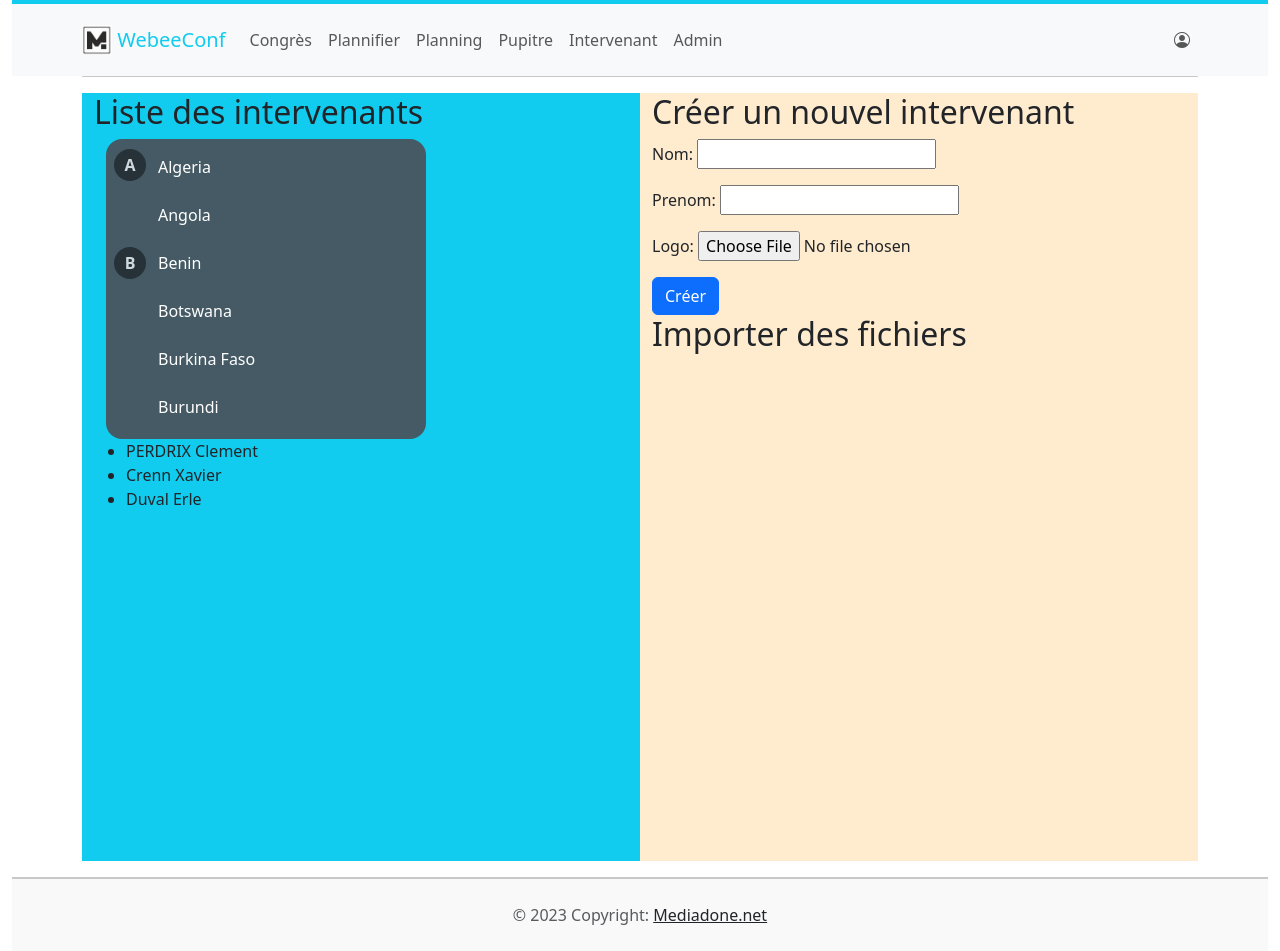
After one commit to Wuake/turbo-octo-guacamole, a Django app: page /planning/intervenant in a window 1280 px wide. The commit adds this page. Run offline with Django 4.2, Linux system fonts and the light colour scheme; data comes from the database, SQL or seed files in the repository; both versions use the stored data as it was after the commit; some libraries are stand-ins or nearby versions.

```diff
--- a/planning/forms.py
+++ b/planning/forms.py
@@ -21,6 +21,15 @@ class PresentationForm(forms.Form):
     id = forms.CharField(label='', initial=-1,widget=forms.TextInput(attrs={'type': 'hidden', 'id':"pres_id"}) )
     name = forms.CharField(label='',widget=forms.TextInput(attrs={'placeholder': 'Titre de la présentation', 'id':"pres_name"}) )
     duration = forms.CharField(label='',widget=forms.TextInput(attrs={'placeholder': 'Durée de la présentation', 'id':"pres_duration"}) )
+    fichier_pptx = forms.FileField(label='', widget=forms.FileInput(attrs={'id': "pres_fichier"}))
     author = forms.ModelChoiceField(queryset=Intervenant.objects.all(), label='',widget=forms.Select(attrs={'placeholder': 'Auteurs', 'id':"pres_author"}) )
     author1 = forms.ModelChoiceField(queryset=Intervenant.objects.all(), label='',widget=forms.Select(attrs={'placeholder': 'Auteurs', 'id':"pres_author1"}) )
     author2 = forms.ModelChoiceField(queryset=Intervenant.objects.all(), label='',widget=forms.Select(attrs={'placeholder': 'Auteurs', 'id':"pres_author2"}) )
+
+
+
+
+class IntervenantForm(forms.ModelForm):
+    class Meta:
+        model = Intervenant
+        fields = '__all__'
--- a/planning/models.py
+++ b/planning/models.py
@@ -1,5 +1,6 @@
 from django.core.exceptions import ValidationError
 from django.db import models
+from django.core.validators import FileExtensionValidator
 from django.utils.timezone import now
 
 class Congress(models.Model):
@@ -61,6 +62,9 @@ class Presentation(models.Model):
 	title = models.CharField(max_length=250, default=".............")
 	# author = models.CharField(max_length=100,  default="........d.....")
 	duration = models.SmallIntegerField(default=30)
+	fichier_pptx = models.FileField(upload_to='documents', validators=[FileExtensionValidator(['pptx'])], null=True, blank=True)
+
+
 
 	def __str__(self):
 		return self.title
--- a/planning/templates/planning/create.html
+++ b/planning/templates/planning/create.html
@@ -164,8 +164,10 @@
       "author1": document.getElementById("pres_author1").value,
       "author2": document.getElementById("pres_author2").value,
       "duration": document.getElementById("pres_duration").value,
+      "fichier": document.getElementById("pres_fichier").files[0].name,
       "date": date_sel,
     });
+    console.log(document.getElementById("pres_fichier").files)
     fetch(url, {
       method: "POST",
       credentials: 'same-origin',
@@ -180,6 +182,7 @@
     });
 
     console.log(document.getElementById("pres_author").value)
+    console.log(document.getElementById("pres_fichier").value)
     console.log(document.getElementById("pres_author1").value)
     console.log(document.getElementById("pres_author2").value)
 
@@ -262,6 +265,7 @@
         }
       })
   }
+
   //On va chercher la liste des jours et on les affiche un par un
   function construct_rooms(room) {
 
@@ -305,7 +309,7 @@
           <div class="d-flex w-100 justify-content-between">
             <h5 class="mb-1">  ${ pres.author } </h5>
             <span class=" float-end">  <small> ${ pres.duration } min &nbsp;&nbsp; </small>
-              <a href="#"  onclick="editPres( '${ pres.id }',' ${ pres.title }',' ${ pres.duration }',' ${ pres.author_id }')" class=" bi-pencil-fill text-secondary"></a>
+              <a href="#"  onclick="editPres( '${ pres.id }','${ pres.title }','${ pres.duration }','${ pres.author_id }')" class=" bi-pencil-fill text-secondary"></a>
             </span>
           </div>
           <div class="d-flex w-100 justify-content-between">
--- /dev/null
+++ b/planning/templates/planning/intervenant.html
@@ -0,0 +1,84 @@
+{% extends 'Planning/base.html' %}
+{% load static %}
+{% block title%}Webeeconf{% endblock %}
+
+{% block body %}
+
+<div class="container">
+    <div class="row">
+        <hr>
+
+        <div class="col-md-6 intervenant_list">
+            <h2>Liste des intervenants</h2>
+
+            <div class="container">
+                <div class="floating-stack">
+                  <dl>
+                    <dt>A</dt>
+                    <dd>Algeria</dd>
+                    <dd>Angola</dd>
+
+                    <dt>B</dt>
+                    <dd>Benin</dd>
+                    <dd>Botswana</dd>
+                    <dd>Burkina Faso</dd>
+                    <dd>Burundi</dd>
+
+                    <dt>C</dt>
+                    <dd>Cabo Verde</dd>
+                    <dd>Cameroon</dd>
+                    <dd>Central African Republic</dd>
+                    <dd>Chad</dd>
+                    <dd>Comoros</dd>
+                    <dd>Congo, Democratic Republic of the</dd>
+                    <dd>Congo, Republic of the</dd>
+                    <dd>Cote d'Ivoire</dd>
+
+                    <dt>D</dt>
+                    <dd>Djibouti</dd>
+
+                    <dt>E</dt>
+                    <dd>Egypt</dd>
+                    <dd>Equatorial Guinea</dd>
+                    <dd>Eritrea</dd>
+                    <dd>Eswatini (formerly Swaziland)</dd>
+                    <dd>Ethiopia</dd>
+                  </dl>
+                </div>
+              </div>
+
+            <ul>
+                {% for intervenant in intervenants %}
+                    <li>{{ intervenant.nom }} {{ intervenant.prenom }}</li>
+                {% empty %}
+                    <li>Aucun intervenant trouvé.</li>
+                {% endfor %}
+            </ul>
+        </div>
+
+        <div class="col-md-6 intervenant_create">
+            <div class="col_md-12">
+                <h2>Créer un nouvel intervenant</h2>
+
+
+
+                <form method="post">
+                    {% csrf_token %}
+                    {{ form.as_p }}
+
+                    <button type="submit" class="btn btn-primary">Créer</button>
+                </form>
+            </div>
+
+            <div class="col-md-12">
+                <h2>Importer des fichiers</h2>
+
+                <!-- code HTML pour importer des fichiers -->
+            </div>
+        </div>
+
+
+    </div>
+</div>
+
+{% endblock %}
--- a/planning/urls.py
+++ b/planning/urls.py
@@ -6,6 +6,9 @@ app_name='planning'
 urlpatterns = [
     path('create', views.create, name='create'),
     path('show', views.show_plan, name='show'),
+    path('intervenant', views.show_intervenant, name='intervenant'),
+    path('pupitre', views.show_pupitre, name='pupitre'),
+    path('open_pres', views.ouvrir_presentation, name='open_pres'),
     path('congres', views.addcongres, name='congres'),
     path("pajax/<int:pk>/<slug:date>", views.ajax_load_planning, name="planning-ajax"),
     path("sajax/<int:pk>/", views.ajax_add_session, name="session-ajax"),
--- a/planning/views.py
+++ b/planning/views.py
@@ -1,6 +1,7 @@
 from django.shortcuts import render, get_object_or_404, redirect
 #from django.contrib.auth.decorators import login_required
 from django.http import Http404
+import socket
 from django.db.models import Q
 from django.http.response import JsonResponse
 from django.contrib import messages
@@ -10,7 +11,7 @@ import json
 # Create your views here.
 
 from .models import *
-from .forms import CongressForm, SessionForm, PresentationForm
+from .forms import CongressForm, SessionForm, PresentationForm, IntervenantForm
 
 def addOneRoom(new):
     # * Si il y a plusieurs congres,
@@ -95,6 +96,43 @@ def show_plan(request):
     congres = Congress.objects.get()
     rooms = Room.objects.filter(congress__pk=congres.pk)
     return render(request, 'Planning/show.html', {'rooms': rooms})
+
+def show_pupitre(request):
+    congres = Congress.objects.get()
+    rooms = Room.objects.filter(congress__pk=congres.pk)
+    days = Day.objects.filter(congress__pk=congres.pk)
+    pform = PresentationForm()
+    sform = SessionForm()
+    return render(request, "Planning/pupitre.html", {'rooms': rooms,'days': days,"sess_form":sform, "pres_form":pform})
+
+def show_intervenant(request):
+    # récupération de tous les intervenants existants
+    intervenants = Intervenant.objects.all()
+
+    # vérification si la méthode de la requête est POST
+    if request.method == 'POST':
+        # création d'un formulaire à partir de la requête POST
+        form = IntervenantForm(request.POST)
+
+        # vérification si le formulaire est valide
+        if form.is_valid():
+            # sauvegarde de l'intervenant créé
+            form.save()
+
+            # redirection vers la page affichant tous les intervenants
+            return redirect('show_intervenant')
+    else:
+        # création d'un formulaire vide
+        form = IntervenantForm()
+
+    # contexte à transmettre au template
+    context = {
+        'intervenants': intervenants,
+        'form': form,
+    }
+
+    # rendu du template
+    return render(request, 'Planning/intervenant.html', context)
 
 """
 #@login_required
@@ -187,6 +225,8 @@ def ajax_load_rooms(request):
     return JsonResponse(rooms_list, safe=False)
 
 
+
+
 #@login_required
 def ajax_add_session(request, pk):
     response_data = {}
@@ -250,13 +290,19 @@ def ajax_add_pres(request, pk):
     response_data = {}
     today = date.today()
     if request.method == 'POST':
+        fichier = request.FILES['fichier_pptx']
+        print(fichier)
         jsonbody = json.loads(request.body)
+
+        print(request.body)
 
         response_data['title'] = jsonbody['title']
         response_data['time2'] = jsonbody['duration']
+        # response_data['fichier'] = jsonbody['fichier']
         response_data['author'] = jsonbody['author']
         response_data['author1'] = jsonbody['author1']
         response_data['author2'] = jsonbody['author2']
+
 
         # ! REGLER LE BUG DE MODIFICATION DES INFORMATIONS DE PRESENTATION
 
@@ -273,14 +319,16 @@ def ajax_add_pres(request, pk):
 
             # new.author=jsonbody['author']
             new.duration=jsonbody['duration']
+            # new.fichier = jsonbody['fichier']
             InterPresent.objects.filter(id_presentation=new).delete()
             new.save()
         else :
-
+            print(jsonbody["fichier"])
             new =  Presentation.objects.create( session_id = pk,
                                                 title = jsonbody['title'],
                                                 # author= jsonbody['author'],
                                                 duration= jsonbody['duration'],
+                                                # fichier_pptx = jsonbody['fichier'],
                                                 )
 
 
@@ -354,3 +402,36 @@ def ajax_del_pres(request, pk):
             Presentation.objects.filter(id=pk).delete()
 
     return JsonResponse({}, safe=False)
+
+def open_ppt(host, ppt_file):
+    host = host
+    port = 5000
+    message = f"open_ppt@{ppt_file}".encode()
+    # create socket
+    with socket.socket(socket.AF_INET, socket.SOCK_STREAM) as sock:
+        # connect to server
+        sock.connect((host, port))
+        # send string to server
+        sock.sendall(message)
+        # get server response
+        response = sock.recv(1024)
+        # decode the response and return it
+        return response.decode()
+
+
+
+def ouvrir_presentation(request):
+
+    data = json.loads(request.body)
+    id_pres = data.get('id', '')
+    print(id_pres)
+
+    presentation = Presentation.objects.get(id=id_pres)
+    print(presentation)
+    fichier_pptx = presentation.fichier_pptx
+    print(fichier_pptx.path)
+
+    open_ppt("192.168.0.162", fichier_pptx.path)
+
+
+    return JsonResponse({"success": True})
--- a/static/css/styles.css
+++ b/static/css/styles.css
@@ -56,3 +56,76 @@ background: #eee;
 	margin-bottom: 0em;
 	border-width: 2px;
   }
+
+.intervenant_list {
+	background-color: #1ce;
+	height: 48rem;
+}
+
+
+.intervenant_create {
+	background-color: blanchedalmond;
+	height: 48rem;
+}
+
+.floating-stack {
+	background: #455a64;
+	color: #fff;
+	height: 300px;
+	width: 320px;
+	border-radius: 1rem;
+	overflow-y: auto;
+  }
+
+  .floating-stack > dl {
+	margin: 0 0 1rem;
+	display: grid;
+	grid-template-columns: 2.5rem 1fr;
+	align-items: center;
+  }
+
+  .floating-stack dt {
+	position: sticky;
+	top: 0.5rem;
+	left: 0.5rem;
+	font-weight: bold;
+	background: #263238;
+	color: #cfd8dc;
+	height: 2rem;
+	width: 2rem;
+	border-radius: 50%;
+	padding: 0.25rem 1rem;
+	grid-column: 1;
+	display: inline-flex;
+	align-items: center;
+	justify-content: center;
+	box-sizing: border-box;
+  }
+
+  .floating-stack dd {
+	grid-column: 2;
+	margin: 0;
+	padding: 0.75rem;
+  }
+
+  .floating-stack > dl:first-of-type > dd:first-of-type {
+	margin-top: 0.25rem;
+  }
+
+  .presta{
+	display: flex;
+  }
+
+#part1_pres{
+	width: 50%;
+	height: 100%;
+}
+#part2_pres{
+	display: flex;
+	justify-content: center;
+	width: 50%;
+}
+#btn-lancement{
+	cursor: pointer;
+	color: rgb(57, 170, 46);
+}
--- a/templates/layouts/_nav.html
+++ b/templates/layouts/_nav.html
@@ -16,7 +16,14 @@
           <a class="nav-link" href="{% url 'planning:create' %}"> Plannifier </a>
         </li>
         <li class="nav-item">
-          <a class="nav-link" href="{% url 'planning:show' %}"> planning </a>
+          <a class="nav-link" href="{% url 'planning:show' %}"> Planning </a>
+        </li>
+        <li class="nav-item">
+          <a class="nav-link" href="{% url 'planning:pupitre' %}"> Pupitre </a>
+        </li>
+
+        <li class="nav-item">
+          <a class="nav-link" href="{% url 'planning:intervenant' %}"> Intervenant </a>
         </li>
 
          <li class="nav-item">
```
Also changed, not shown: planning/templates/planning/pupitre.html (added, +445 -0 lines), db.sqlite3, planning/migrations/0007_presentation_fichier_pptx.py (added), planning/migrations/0008_alter_presentation_fichier_pptx.py (added), planning/migrations/0009_alter_presentation_fichier_pptx.py (added), 4 other files.
